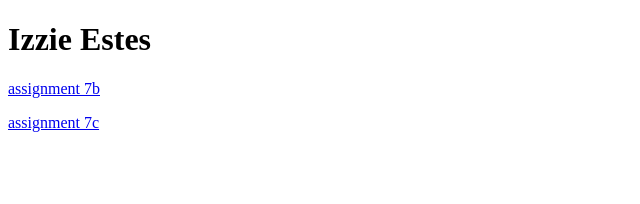
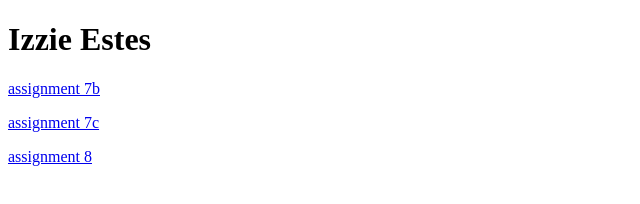
Before and after one commit to imestes/imestes.github.io, a plain HTML site: page index.html in a window 1280 px wide. Shown: the whole page, without its empty margins (0-640 px from the left). Drawn offline with Linux system fonts and the light colour scheme.

Commit message:
Update index.html
Added assn 8 to index page.

```diff
--- a/index.html
+++ b/index.html
@@ -10,6 +10,7 @@
     <h1>Izzie Estes</h1>
     <p><a href = "assignment7b.html">assignment 7b</a></p>
     <p><a href = "assignment7c.html">assignment 7c</a></p>
+    <p><a href = "assignment8.html">assignment 8</a></p>
 </body>
 
 </html>
```
